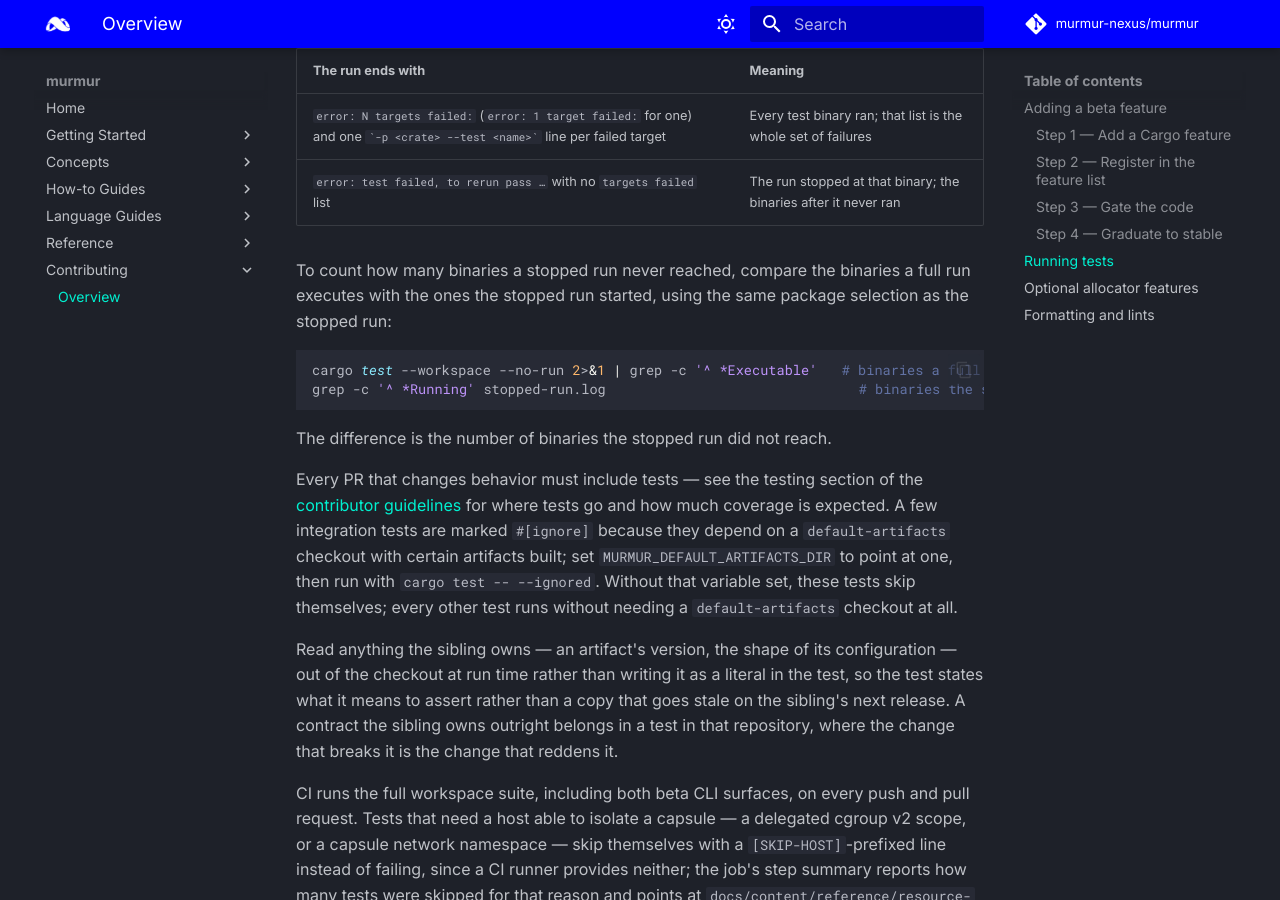
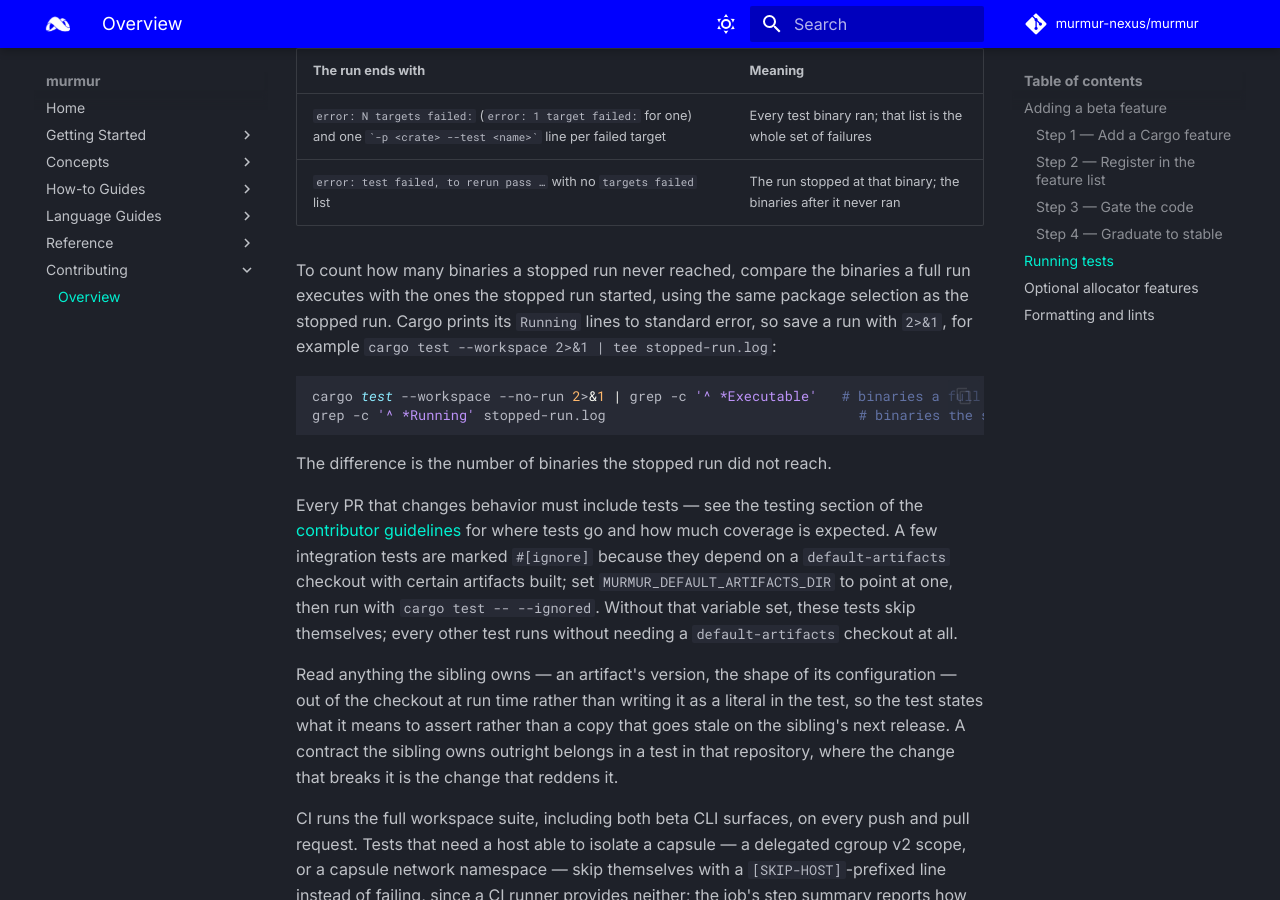
Before and after one commit to murmur-nexus/murmur, an MkDocs documentation site: the page built from docs/content/contributing/index.md, in a window 1280 px wide and 900 px high, scrolled down 2026 px. Built offline with MkDocs 1.6.1 and Material for MkDocs 9.7.7, drawn with Linux system fonts in a browser that asks for light colours; comment, search, counter and statistics services are not loaded.

Commit message:
checkpoint(#9324d80b): Entering test stage
Signed-off-by: ewdegraaff <ewdegraaff@users.noreply.github.com>

````diff
--- a/docs/content/contributing/index.md
+++ b/docs/content/contributing/index.md
@@ -93,7 +93,9 @@ run tell the two apart:
 | `error: test failed, to rerun pass …` with no `targets failed` list | The run stopped at that binary; the binaries after it never ran |
 
 To count how many binaries a stopped run never reached, compare the binaries a full run executes
-with the ones the stopped run started, using the same package selection as the stopped run:
+with the ones the stopped run started, using the same package selection as the stopped run. Cargo
+prints its `Running` lines to standard error, so save a run with `2>&1`, for example
+`cargo test --workspace 2>&1 | tee stopped-run.log`:
 
 ```bash
 cargo test --workspace --no-run 2>&1 | grep -c '^ *Executable'   # binaries a full run executes
````
Also changed, not shown: .github/CONTRIBUTING.md, 5 other files.
